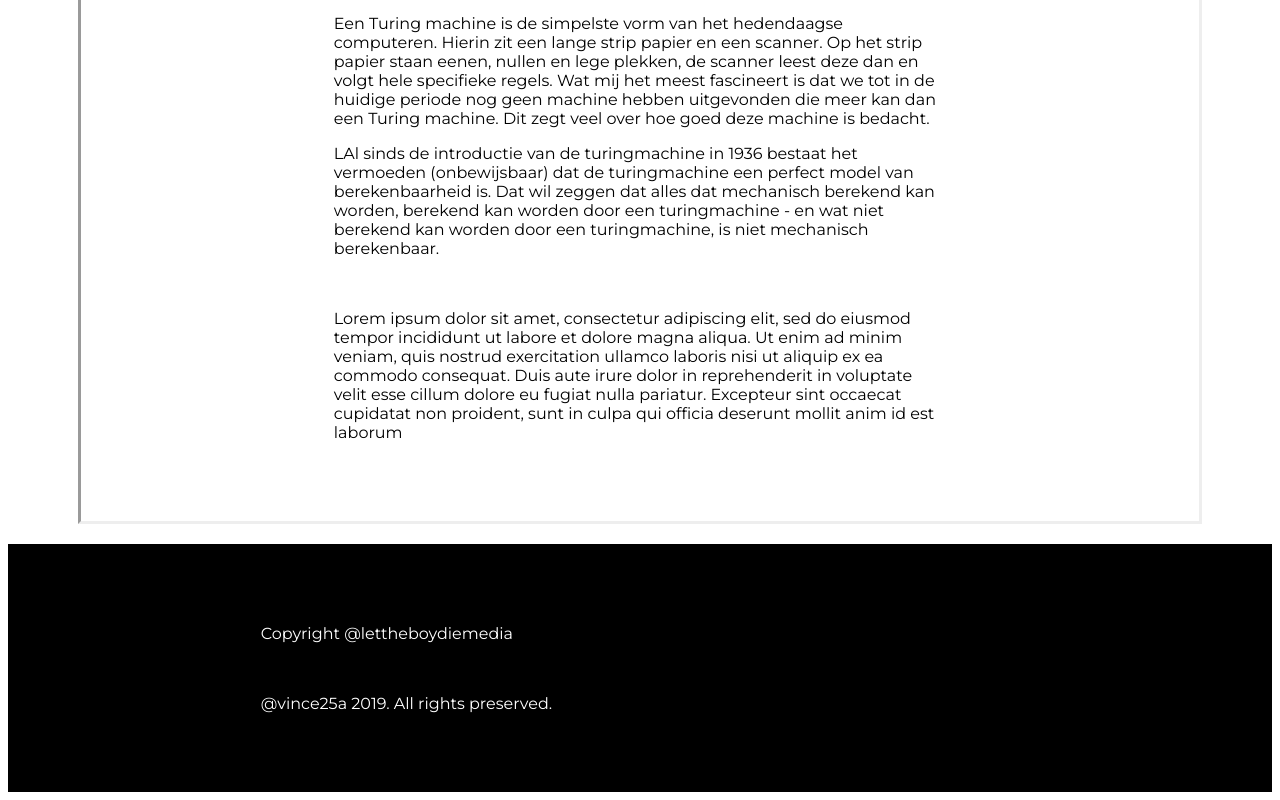
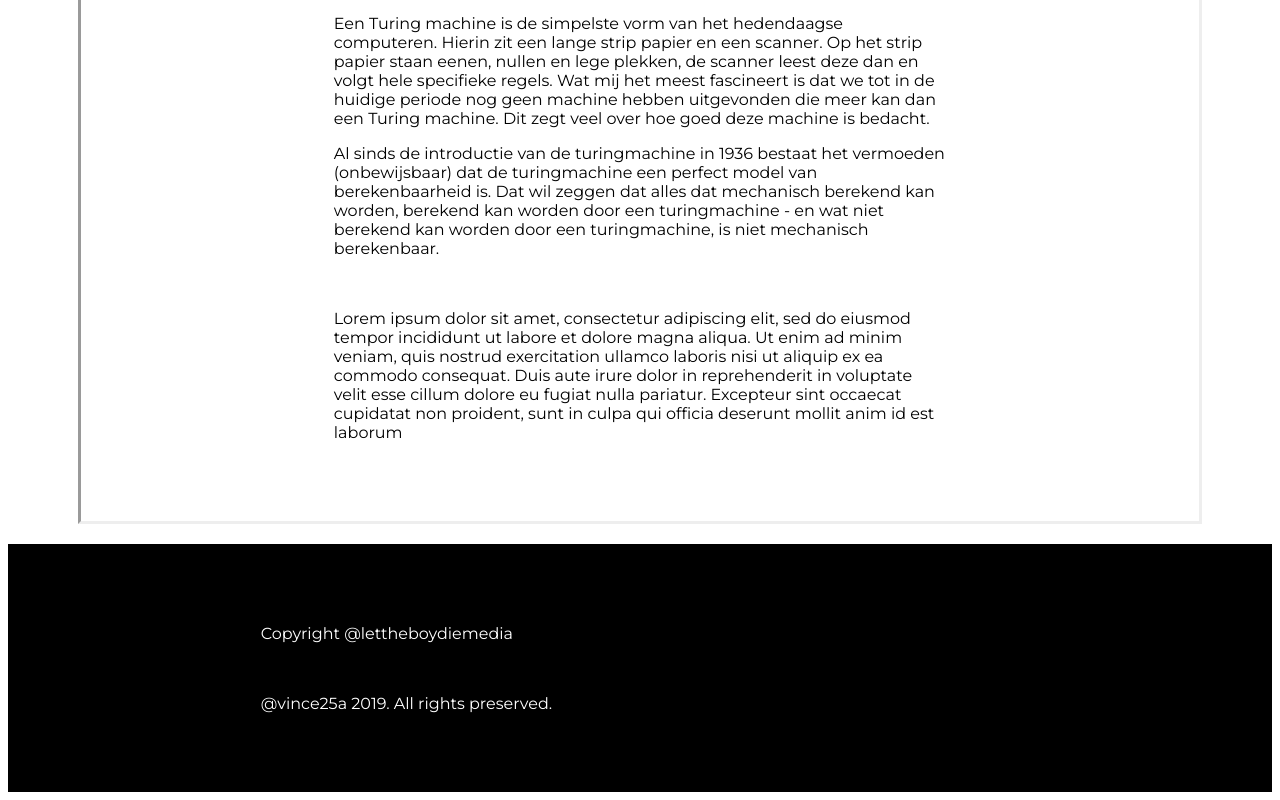
Before and after one commit to lettheboydie/alanturing, a plain HTML site: page index.html in a window 1280 px wide. Shown: the part 904-1704 px from the top of the page. Drawn offline with Linux system fonts and the light colour scheme.

Commit message:
Update index.html

```diff
--- a/index.html
+++ b/index.html
@@ -49,7 +49,7 @@
 			deze dan en volgt hele specifieke regels. Wat mij het meest fascineert is dat we tot in de huidige
 			periode nog geen machine hebben uitgevonden die meer kan dan een Turing machine. Dit zegt veel over
 			hoe goed deze machine is bedacht.  </p>
-		<p>LAl sinds de introductie van de turingmachine in 1936 bestaat het vermoeden (onbewijsbaar) dat de
+		<p>Al sinds de introductie van de turingmachine in 1936 bestaat het vermoeden (onbewijsbaar) dat de
 			turingmachine een perfect model van berekenbaarheid is. Dat wil zeggen dat alles dat mechanisch
 			berekend kan worden, berekend kan worden door een turingmachine - en wat niet berekend kan worden door
 			een turingmachine, is niet mechanisch berekenbaar. </p>
```
